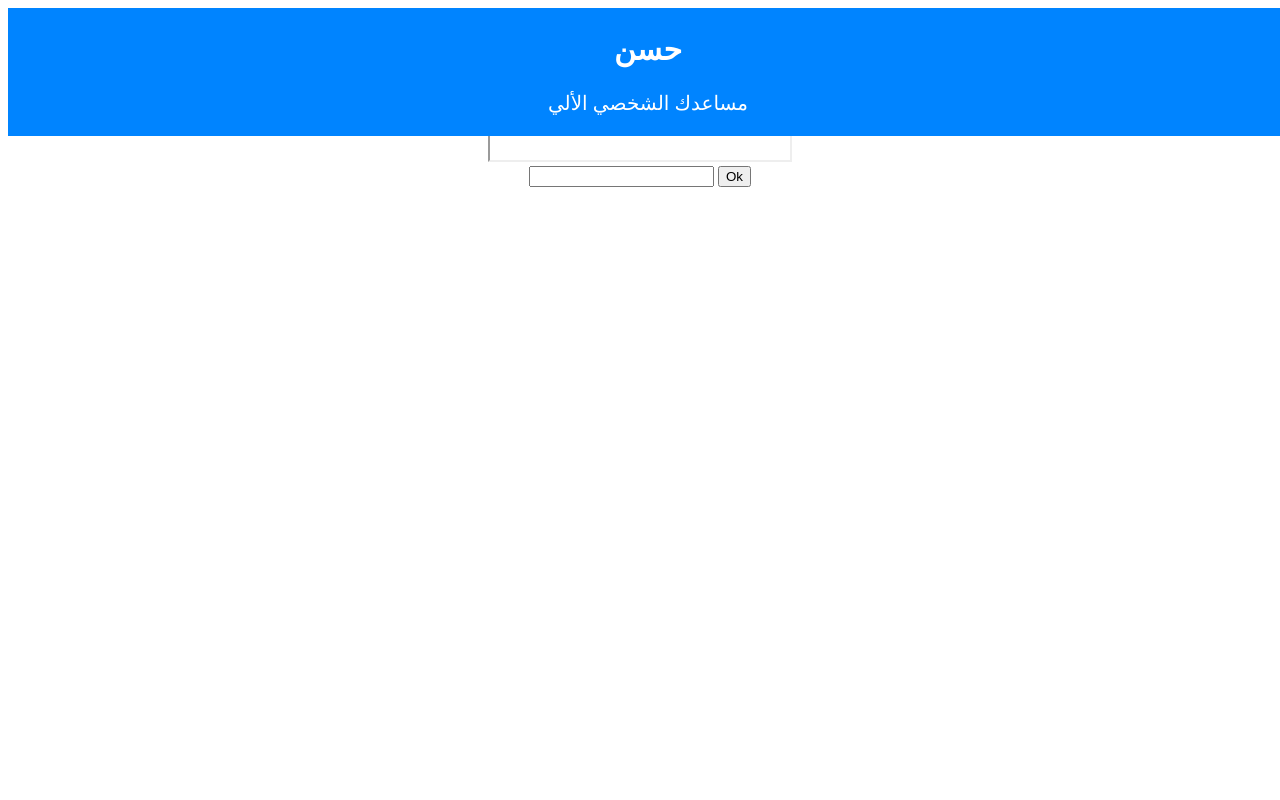
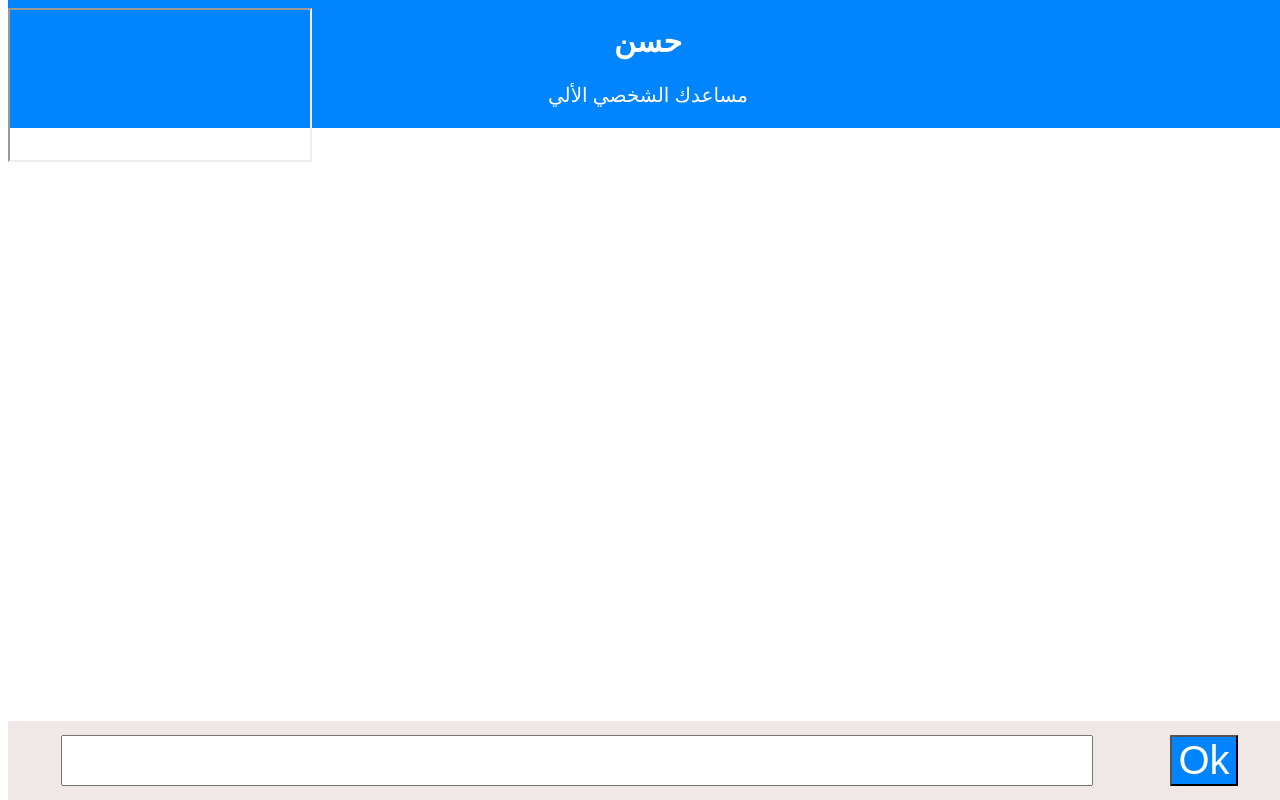
Before and after one commit to mohamedhossamWebDev22/Hassan, a plain HTML site: page index.html in a window 1280 px wide. Drawn offline with Linux system fonts and the light colour scheme.

Commit message:
Added controls

```diff
--- a/css/style.css
+++ b/css/style.css
@@ -12,7 +12,7 @@ body{
 }
 .content .top{
     position: fixed;
-    top: 1;
+    top: 0;
     width: 100%;
 
     color: white;
@@ -26,3 +26,48 @@ body{
     font-family: Georgia, 'Times New Roman', Times, serif;
     font-size: 20px;
 }
+.content .chat{
+    position: fixed;
+
+}
+.content .ctrl{
+    position: fixed;
+    bottom: 0;
+    width: 100%;
+
+    display: flex;
+    justify-content: space-around;
+
+    /*أول استخدام للflex في حياتي*/
+
+    background-color: rgb(240, 231, 231);
+
+    padding: 14px 14px;
+}
+.content .ctrl #in{
+    width: 80%;
+
+    font-size: 30px;
+}
+.content .ctrl #btn{
+    margin-right: 2%;
+
+    font-family: sans-serif;
+    font-size: 40px;
+
+    color: white;
+    background-color: rgb(0, 132, 255);
+}
+
+/*
+Responsive*/
+@media screen and (max-width: 500px) {
+    .content .ctrl #in{
+        width: 55%;
+
+        font-size: 30px;
+    }
+    .content .ctrl #btn{
+        font-size: 25px;
+    }
+}
--- a/index.html
+++ b/index.html
@@ -21,8 +21,8 @@
         </div>
 
         <div class="ctrl">
-            <input type="text">
-            <button>Ok</button>
+            <input id="in" class="in" type="text">
+            <button id="btn">Ok</button>
         </div>
     </div>
 
```
